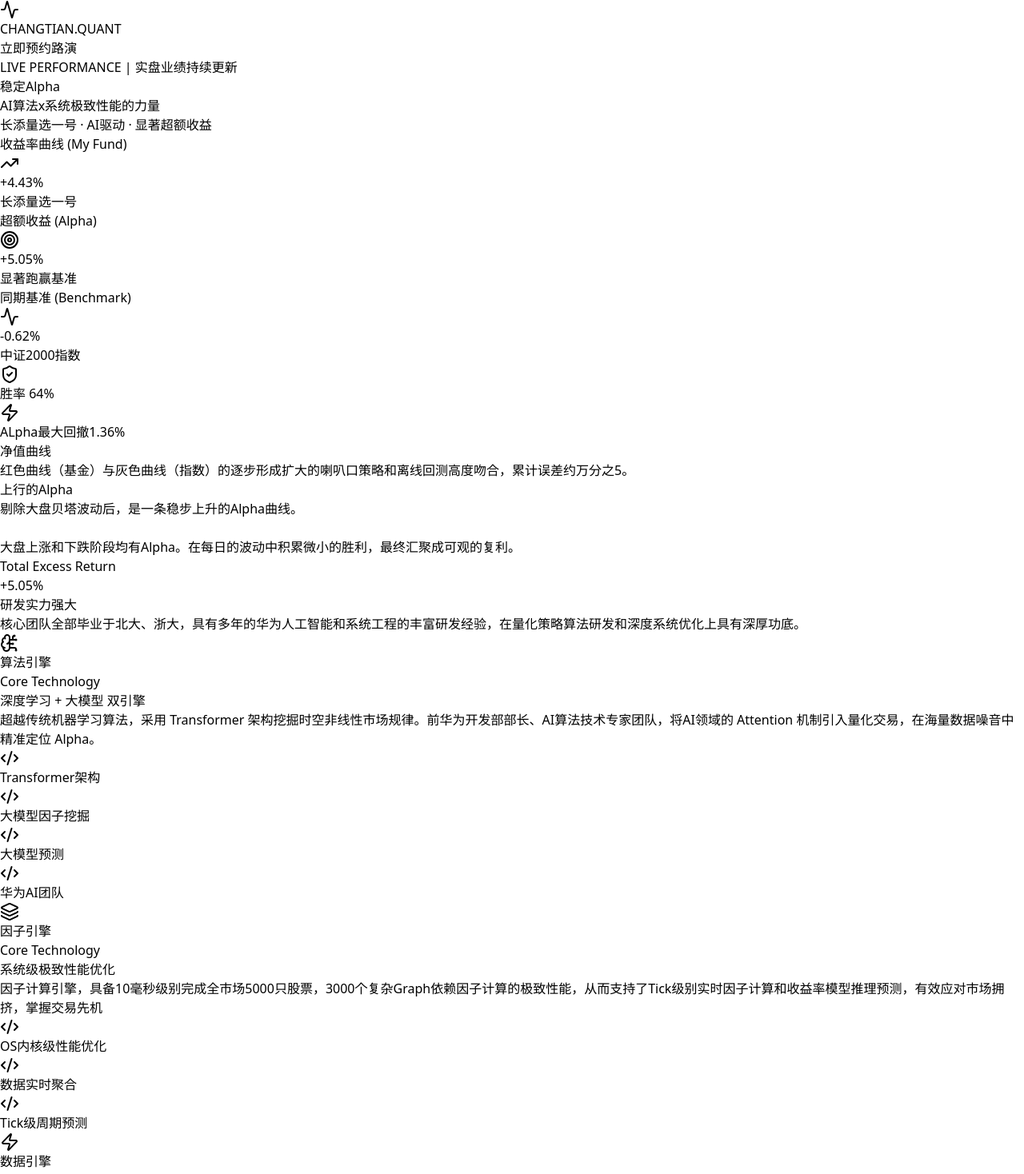
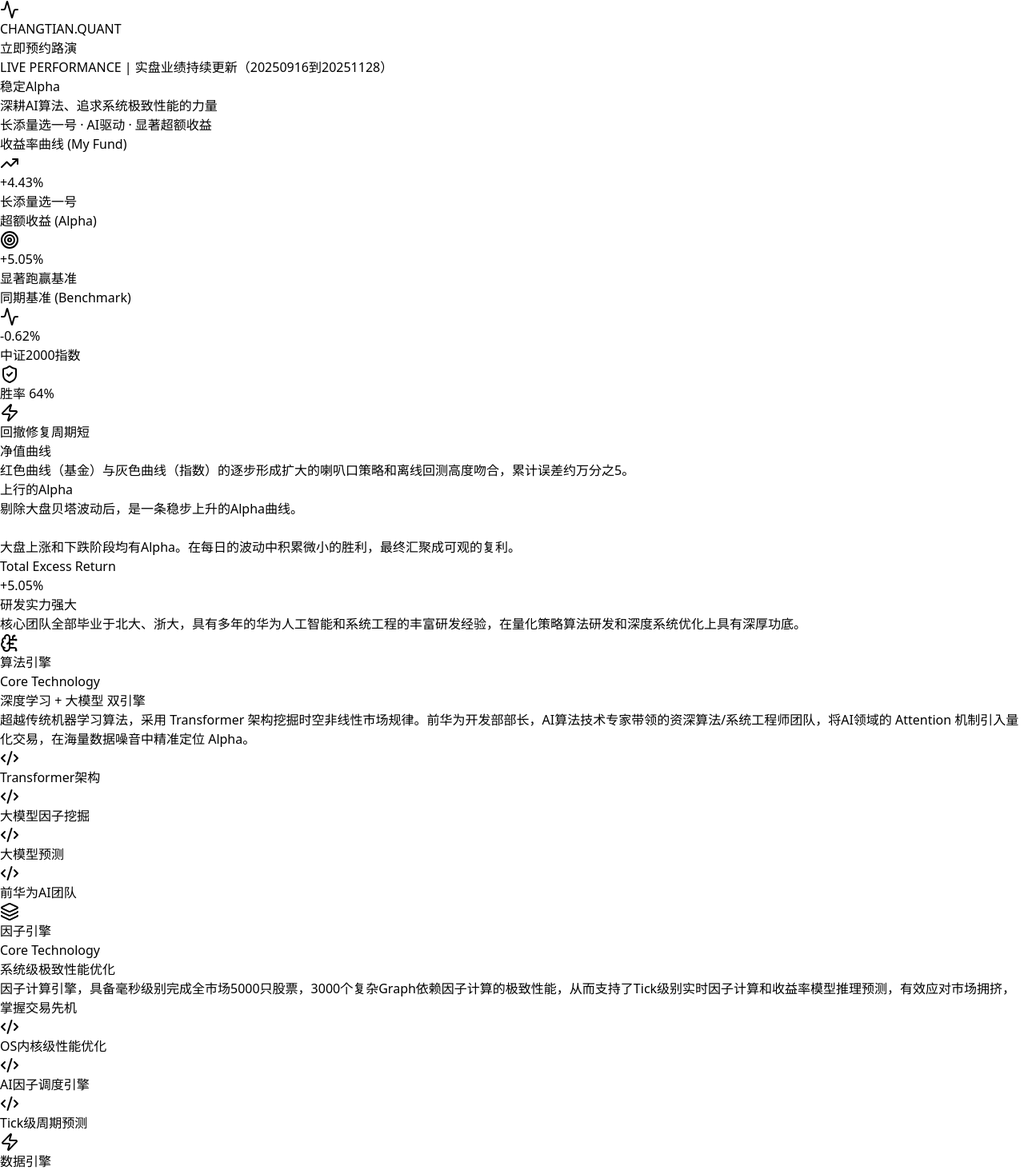
Before and after one commit to hangzhou-changtian/changtian-0001, a React (Vite) app: page / in a window 1280 px wide. Shown: the top 1468 px of the page at 80% size. Built offline with nearby package versions, Linux system fonts and the light colour scheme.

Commit message:
Update App.jsx

```diff
--- a/src/App.jsx
+++ b/src/App.jsx
@@ -114,8 +114,8 @@
     icon: BrainCircuit,
     color: 'from-blue-500 to-cyan-500',
     borderColor: 'group-hover:border-cyan-500/50',
-    description: '超越传统机器学习算法，采用 Transformer 架构挖掘时空非线性市场规律。前华为开发部部长、AI算法技术专家团队，将AI领域的 Attention 机制引入量化交易，在海量数据噪音中精准定位 Alpha。',
-    tags: ['Transformer架构', '大模型因子挖掘', '大模型预测', '华为AI团队']
+    description: '超越传统机器学习算法，采用 Transformer 架构挖掘时空非线性市场规律。前华为开发部部长，AI算法技术专家带领的资深算法/系统工程师团队，将AI领域的 Attention 机制引入量化交易，在海量数据噪音中精准定位 Alpha。',
+    tags: ['Transformer架构', '大模型因子挖掘', '大模型预测', '前华为AI团队']
   },
   {
     id: 'width',
@@ -124,8 +124,8 @@
     icon: Layers,
     color: 'from-purple-500 to-pink-500',
     borderColor: 'group-hover:border-purple-500/50',
-    description: '因子计算引擎，具备10毫秒级别完成全市场5000只股票，3000个复杂Graph依赖因子计算的极致性能，从而支持了Tick级别实时因子计算和收益率模型推理预测，有效应对市场拥挤，掌握交易先机',
-    tags: ['OS内核级性能优化', '数据实时聚合', 'Tick级周期预测']
+    description: '因子计算引擎，具备毫秒级别完成全市场5000只股票，3000个复杂Graph依赖因子计算的极致性能，从而支持了Tick级别实时因子计算和收益率模型推理预测，有效应对市场拥挤，掌握交易先机',
+    tags: ['OS内核级性能优化', 'AI因子调度引擎', 'Tick级周期预测']
   },
   {
     id: 'speed',
@@ -134,7 +134,7 @@
     icon: Zap,
     color: 'from-yellow-500 to-orange-500',
     borderColor: 'group-hover:border-yellow-500/50',
-    description: '自研高性能网络协议栈，旁路内核直接处理数据包。所有基础算子均自研重新实现，相较于BLAS/LAPACK等计算库，有50%以上性能提升，配合 FPGA 硬件加速，确保在逐笔行情能够快速转换为特征数据，降低滑点损耗。',
+    description: '自研高性能网络协议栈，旁路内核直接处理数据包。所有基础算子均自研重新实现，相较于BLAS/LAPACK等计算库，性能提升300%，配合 FPGA 硬件加速，确保海量逐笔行情能够极速转换为特征数据，降低滑点损耗。',
     tags: ['低延迟FPGA', '自研高性能算子库', '高性能网络栈', '硬件加速']
   }
 ];
@@ -165,7 +165,7 @@
           <div key={index} className="flex items-center justify-between gap-6 mb-1">
             <span className="text-sm font-medium flex items-center gap-2">
               <div className="w-2 h-2 rounded-full" style={{backgroundColor: entry.color}}/>
-              {entry.name === 'fundRaw' ? '长添一号' : entry.name === 'benchRaw' ? '中证2000' : '超额收益'}
+              {entry.name === 'fundRaw' ? '长添量选一号' : entry.name === 'benchRaw' ? '中证2000' : '超额收益'}
             </span>
             <span className="text-sm font-bold font-mono text-white">
               {entry.value > 0 ? '+' : ''}{entry.value.toFixed(2)}%
@@ -328,7 +328,7 @@
               <span className="animate-ping absolute inline-flex h-full w-full rounded-full bg-red-400 opacity-75"></span>
               <span className="relative inline-flex rounded-full h-2 w-2 bg-red-500"></span>
             </span>
-            LIVE PERFORMANCE | 实盘业绩持续更新
+            LIVE PERFORMANCE | 实盘业绩持续更新（20250916到20251128）
           </motion.div>
 
           <motion.h1
@@ -342,7 +342,7 @@
             </span>
             <br />
             <span className="text-4xl md:text-6xl text-slate-400 font-bold mt-2 block">
-              AI算法x系统极致性能的力量
+              深耕AI算法、追求系统极致性能的力量
             </span>
           </motion.h1>
 
@@ -398,7 +398,7 @@
           </div>
           <div className="px-5 py-2 rounded-lg bg-yellow-950/30 border border-yellow-500/20 text-sm font-medium text-yellow-400 flex items-center shadow-[0_0_10px_rgba(234,179,8,0.1)]">
             <Zap className="w-4 h-4 mr-2" />
-            ALpha最大回撤1.36%
+            回撤修复周期短
           </div>
         </motion.div>
       </section>
```
